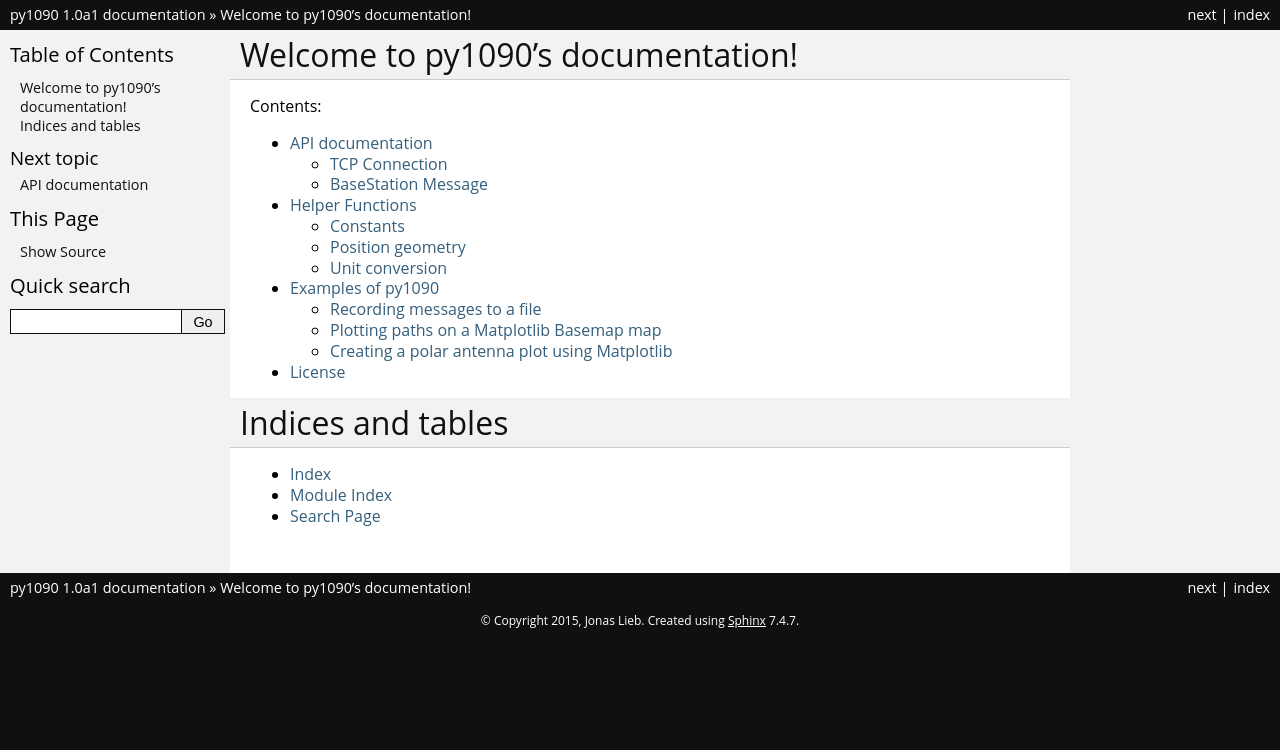
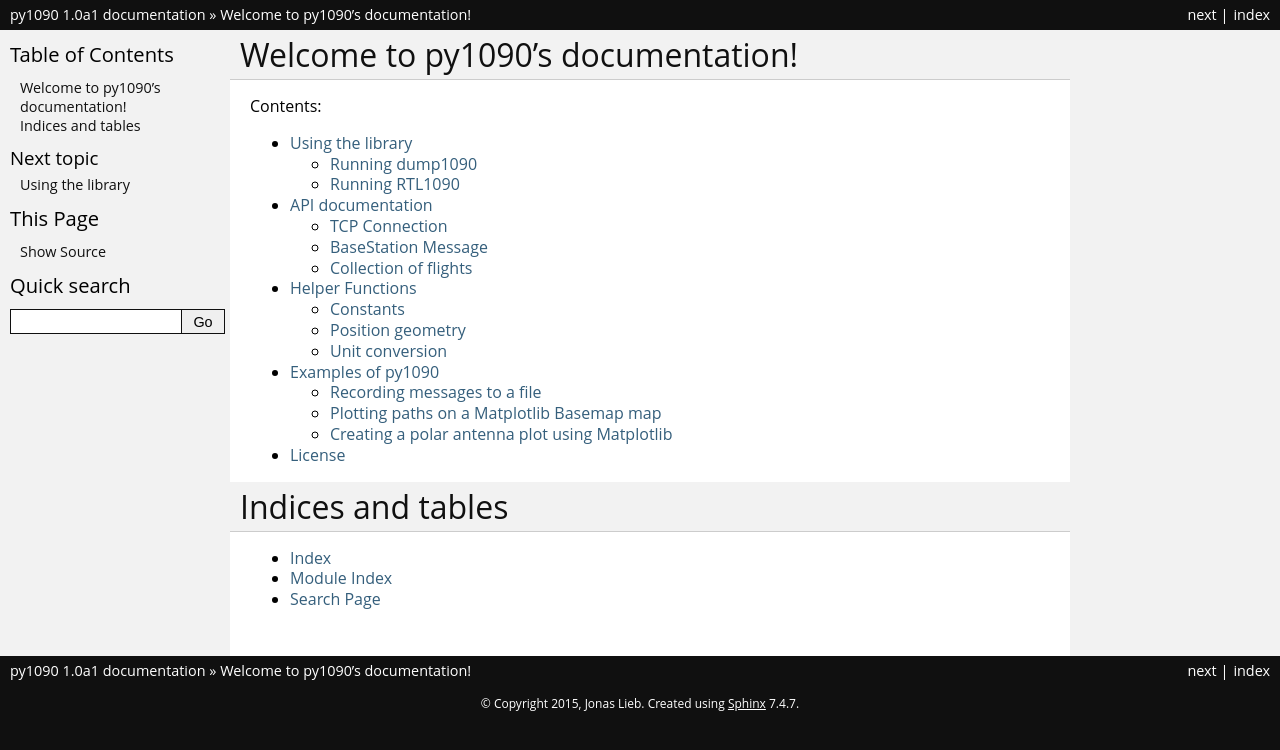
Before and after one commit to jojonas/py1090, a Sphinx documentation site: the page built from doc/source/index.rst, in a window 1280 px wide. Shown: the top 750 px of the page. Built offline with Sphinx 7.4.7, drawn with Linux system fonts in a browser that asks for light colours.

Commit message:
documentation: new classes, usage info

```diff
--- a/doc/source/index.rst
+++ b/doc/source/index.rst
@@ -6,6 +6,7 @@
 .. toctree::
    :maxdepth: 2
 
+   usage
    py1090-module
    helpers
    examples
--- a/doc/source/py1090-module.rst
+++ b/doc/source/py1090-module.rst
@@ -15,3 +15,9 @@
 -------------------
 .. autoclass:: Message
 	:member-order: bysource
+
+
+Collection of flights
+---------------------
+.. autoclass:: FlightCollection
+.. autoclass:: py1090.collection.FlightCollectionEntry
```
Also changed, not shown: doc/source/usage.rst (added, +21 -0 lines).
